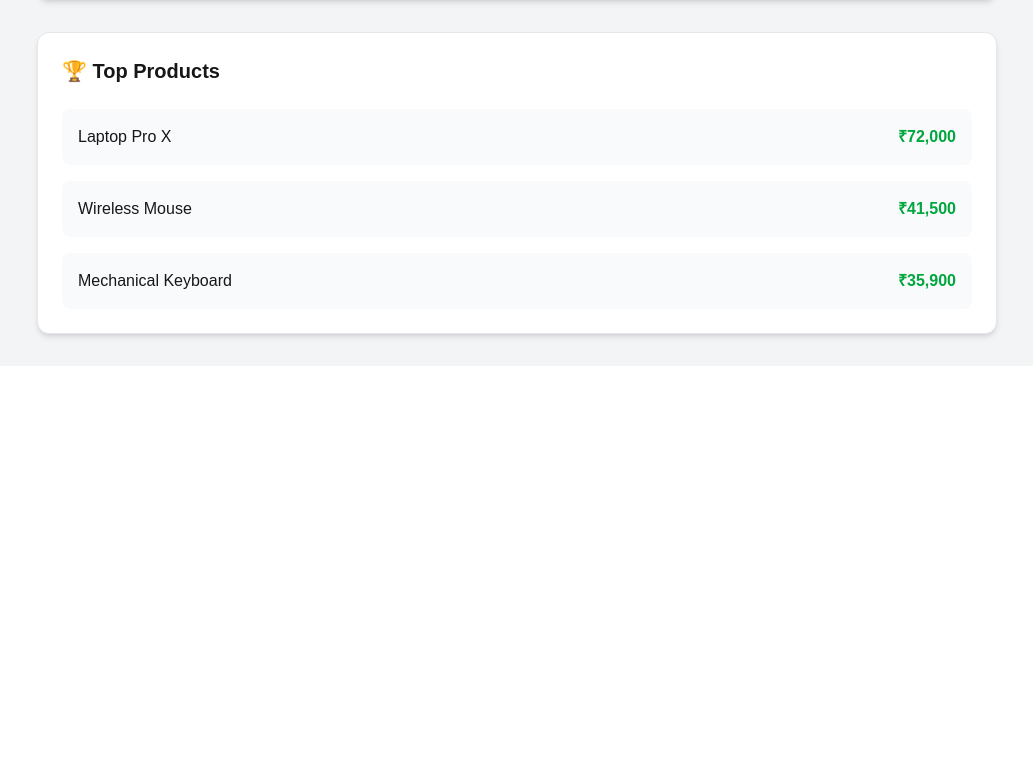
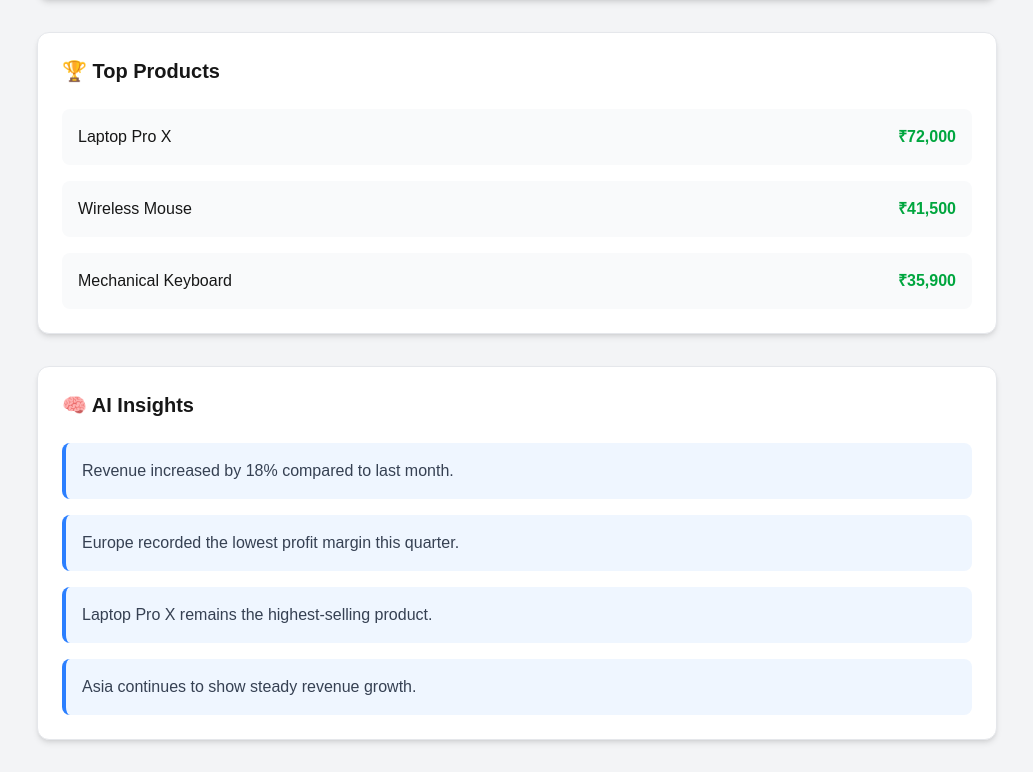
Before and after one commit to Nikki-16-coder/metriminds, a Next.js app: page / in a window 1280 px wide. Shown: the part 1374-2146 px from the top of the page, without its empty margins (123-1156 px from the left). Before the commit the page ends 1740 px from the top, so only its background shows below. Built offline with nearby package versions, Linux system fonts and the light colour scheme.

Commit message:
Add AI insights and polish dashboard UI

```diff
--- a/src/app/page.tsx
+++ b/src/app/page.tsx
@@ -5,6 +5,7 @@ import KPICards from "../components/dashboard/KPICards";
 import RevenueChart from "../components/charts/RevenueChart";
 import RegionalSales from "../components/dashboard/RegionalSales";
 import TopProducts from "../components/dashboard/TopProducts";
+import AIInsights from "../components/dashboard/AIInsights";
 export default function Home() {
   return (
     <main className="min-h-screen bg-gray-100">
@@ -25,6 +26,7 @@ export default function Home() {
         <RevenueChart />
         <RegionalSales />
         <TopProducts />
+        <AIInsights />
       </div>
     </main>
   );
--- /dev/null
+++ b/src/components/dashboard/AIInsights.tsx
@@ -0,0 +1,29 @@
+const insights = [
+  "Revenue increased by 18% compared to last month.",
+  "Europe recorded the lowest profit margin this quarter.",
+  "Laptop Pro X remains the highest-selling product.",
+  "Asia continues to show steady revenue growth.",
+];
+
+export default function AIInsights() {
+  return (
+    <div className="mt-8 rounded-xl border border-gray-200 bg-white p-6 shadow-md">
+      <h2 className="mb-6 text-xl font-semibold">
+        🧠 AI Insights
+      </h2>
+
+      <div className="space-y-4">
+        {insights.map((insight, index) => (
+          <div
+            key={index}
+            className="rounded-lg border-l-4 border-blue-500 bg-blue-50 p-4"
+          >
+            <p className="text-gray-700">
+              {insight}
+            </p>
+          </div>
+        ))}
+      </div>
+    </div>
+  );
+}
```
